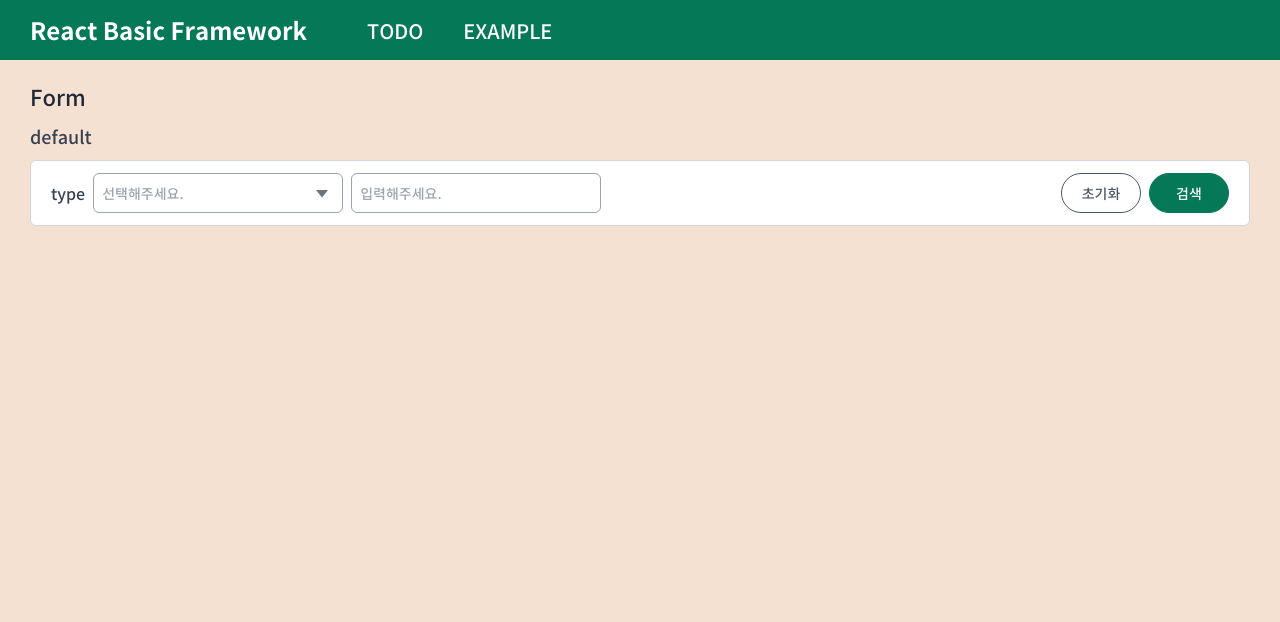
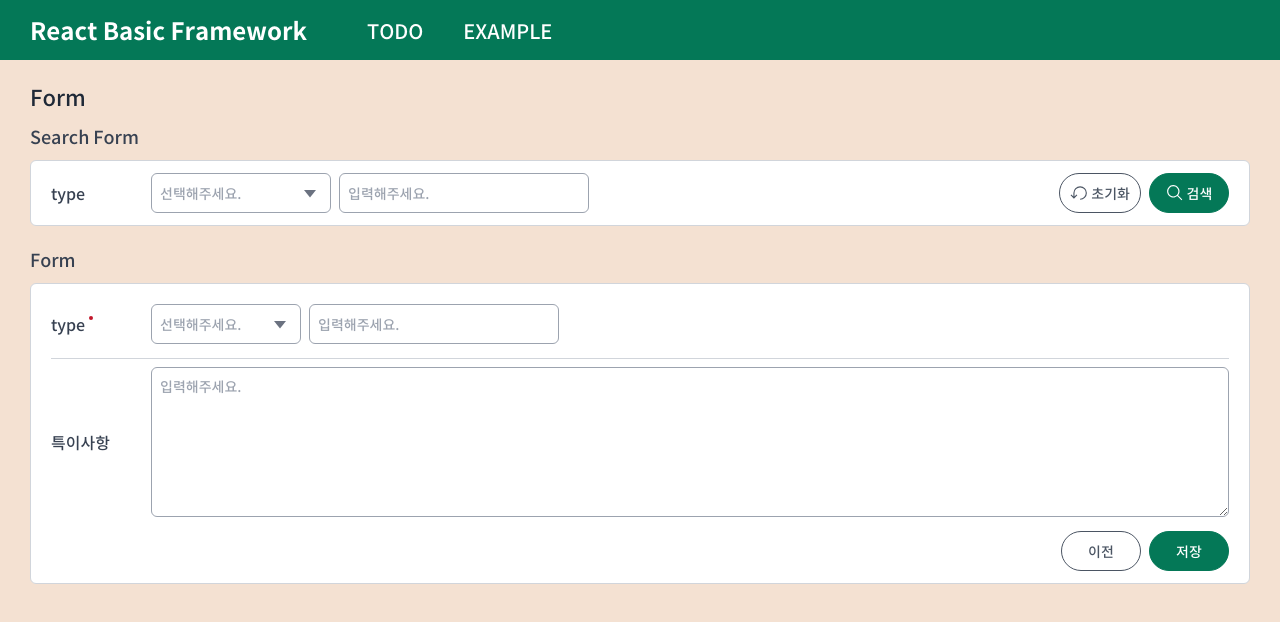
Before and after one commit to jun0108/react-framework-styled-components, a React (Vite) app: page /examples/form in a window 1280 px wide. Shown: the top 622 px of the page. Built offline with nearby package versions, Linux system fonts and the light colour scheme.

Commit message:
Feat(Form): base style 추가

```diff
--- a/auto-imports.d.ts
+++ b/auto-imports.d.ts
@@ -27,6 +27,7 @@ declare global {
   const DropdownPlaceholder: typeof import('./src/styles/components/Dropdown')['DropdownPlaceholder']
   const DropdownWrapper: typeof import('./src/styles/components/Dropdown')['DropdownWrapper']
   const Form: typeof import('./src/styles/layout/Wrapper')['Form']
+  const FormItem: typeof import('./src/styles/layout/Wrapper')['FormItem']
   const Header: typeof import('./src/styles/layout/Header')['Header']
   const HeaderItem: typeof import('./src/styles/layout/Header')['HeaderItem']
   const HeaderList: typeof import('./src/styles/layout/Header')['HeaderList']
--- a/src/components/CmInput.tsx
+++ b/src/components/CmInput.tsx
@@ -2,6 +2,7 @@ import { useState } from "react"
 import { TextfieldLabel, TextfieldWrapper, TextfieldMessage, TextfieldInput } from "~/styles/components/Textfield"
 
 export interface IInput {
+	style?: React.CSSProperties;
   type?: "text" | "password" | "number";
   value: string;
   placeholder?: string;
@@ -11,10 +12,11 @@ export interface IInput {
 	validMessage?: string;
 	disabled?: boolean;
 	readonly?: boolean;
+  required?: boolean;
   onChange: (e: React.ChangeEvent<HTMLInputElement>) => void;
 }
 
-function CmInput({ type = "text", value, 	placeholder = "입력해주세요.", labelPosition = "vertical", label, disabled = false, readonly = false, isValid = false, validMessage, onChange }: IInput) {
+function CmInput({ style ,type = "text", value, 	placeholder = "입력해주세요.", labelPosition = "vertical", label, disabled = false, readonly = false, isValid = false, required = false, validMessage, onChange }: IInput) {
 	const [inputValue, setInputValue] = useState<string>(value)
 
 	const handleChange = (e: React.ChangeEvent<HTMLInputElement>) => {
@@ -24,9 +26,9 @@ function CmInput({ type = "text", value, 	placeholder = "입력해주세요.", l
 
 	return (
 		<TextfieldWrapper $labelPosition={labelPosition}>
-			{label && <TextfieldLabel $labelPosition={labelPosition}>{label}</TextfieldLabel>}
+			{label && <TextfieldLabel $required={required} $labelPosition={labelPosition}><span>{label}</span></TextfieldLabel>}
 			<div>
-				<TextfieldInput type={type} value={inputValue} placeholder={placeholder} disabled={disabled} readOnly={readonly} onChange={handleChange} $isValid={isValid}/>
+				<TextfieldInput style={style} type={type} value={inputValue} placeholder={placeholder} disabled={disabled} readOnly={readonly} onChange={handleChange} $isValid={isValid}/>
 				{isValid && <TextfieldMessage>{validMessage}</TextfieldMessage>}
 			</div>
 		</TextfieldWrapper>
--- a/src/components/CmTextarea.tsx
+++ b/src/components/CmTextarea.tsx
@@ -2,6 +2,7 @@ import { useState } from "react"
 import { TextfieldLabel, TextfieldWrapper,TextfieldMessage, TextfieldTextarea } from "~/styles/components/Textfield"
 
 export interface ITextarea {
+	style?: React.CSSProperties;
   value: string;
   placeholder?: string;
   labelPosition?: "vertical" | "horizontal";
@@ -11,10 +12,11 @@ export interface ITextarea {
 	validMessage?: string;
 	disabled?: boolean;
 	readonly?: boolean;
+  required?: boolean;
   onChange: (e: React.ChangeEvent<HTMLTextAreaElement>) => void;
 }
 
-function CmTextarea({ value, placeholder = "입력해주세요.", labelPosition = "vertical", label, resize = "vertical", disabled = false, readonly = false,  isValid = false,validMessage, onChange }: ITextarea) {
+function CmTextarea({ style, value, placeholder = "입력해주세요.", labelPosition = "vertical", label, resize = "vertical", disabled = false, readonly = false,  isValid = false, validMessage, required = false, onChange }: ITextarea) {
 	const [inputValue, setInputValue] = useState<string>(value)
 
 	const handleChange = (e: React.ChangeEvent<HTMLTextAreaElement>) => {
@@ -24,9 +26,9 @@ function CmTextarea({ value, placeholder = "입력해주세요.", labelPosition
 
 	return (
 		<TextfieldWrapper $labelPosition={labelPosition}>
-			{label && <TextfieldLabel $labelPosition={labelPosition}>{label}</TextfieldLabel>}
+			{label && <TextfieldLabel $required={required} $labelPosition={labelPosition}><span>{label}</span></TextfieldLabel>}
 			<div>
-				<TextfieldTextarea value={inputValue} placeholder={placeholder} disabled={disabled} readOnly={readonly} onChange={handleChange} $isValid={isValid} $resize={resize}/>
+				<TextfieldTextarea style={style} value={inputValue} placeholder={placeholder} disabled={disabled} readOnly={readonly} onChange={handleChange} $isValid={isValid} $resize={resize}/>
 				{isValid && <TextfieldMessage>{validMessage}</TextfieldMessage>}
 			</div>
 		</TextfieldWrapper>
--- a/src/components/Cmdropdown.tsx
+++ b/src/components/Cmdropdown.tsx
@@ -4,21 +4,22 @@ import { TextfieldLabel, TextfieldMessage } from "~/styles/components/Textfield"
 import { CSSTransition } from "react-transition-group"
 import Icon from "./Icon"
 
-interface Option {
+interface IDropdownOption {
   label: string;
   value: string;
 }
-interface DropdownProps {
+interface IDropdown {
 	style?: React.CSSProperties;
-  options: Option[];
+  options: IDropdownOption[];
   mode?: "single" | "multiple";
-  value: string | string[]; // ✅ 부모에서 전달받는 선택된 값
+  value: string | string[];
   labelPosition?: "vertical" | "horizontal";
   label?: string;
   isValid?: boolean;
   validMessage?: string;
   disabled?: boolean;
   readonly?: boolean;
+  required?: boolean;
   placeholder?: string;
   onChange?: (selected: string | string[]) => void;
 }
@@ -34,9 +35,10 @@ const CmDropdown = ({
 	validMessage,
 	disabled = false,
 	readonly = false,
+	required = false,
 	placeholder = "선택해주세요.",
 	onChange,
-}: DropdownProps) => {
+}: IDropdown) => {
 	const [isOpen, setIsOpen] = useState(false)
 	const dropdownRef = useRef<HTMLDivElement>(null)
 	const optionsListRef = useRef<HTMLDivElement>(null)
@@ -78,7 +80,7 @@ const CmDropdown = ({
 
 	return (
 		<DropdownWrapper ref={dropdownRef} $labelPosition={labelPosition}>
-			{label && <TextfieldLabel $labelPosition={labelPosition}>{label}</TextfieldLabel>}
+			{label && <TextfieldLabel $required={required} $labelPosition={labelPosition}><span>{label}</span></TextfieldLabel>}
 			<div>
 				<DropdownInput style={style} $readonly={readonly} $disabled={disabled} $isValid={isValid} onClick={toggleDropdown}>
 					{Array.isArray(value) && value.length === 0
--- a/src/pages/examples/Form.tsx
+++ b/src/pages/examples/Form.tsx
@@ -1,10 +1,12 @@
 import { useState } from "react"
 import CmDropdown from "~/components/Cmdropdown"
 import CmInput from "~/components/CmInput"
-import { PageSubTitle, PageTitle, SearchForm, SearchFormForm, SearchFormButton } from "~/styles/layout/Wrapper"
+import CmTextarea from "~/components/CmTextarea"
+import Icon from "~/components/Icon"
+import { PageSubTitle, PageTitle, SearchForm, SearchFormForm, SearchFormButton, Form, FormItem, FormButton } from "~/styles/layout/Wrapper"
 
 function ExampleForm() {
-	const [form, setForm] = useState({
+	const [searchForm, setSearchForm] = useState({
 		type: '',
 		typeOptions: [
 			{ label: "Option 1", value: "Value 1" },
@@ -13,43 +15,82 @@ function ExampleForm() {
 		keyword: '',
 	})
 
-	const handleChange = (e: React.ChangeEvent<HTMLInputElement>) => {
+	const handleChange = (e: React.ChangeEvent<HTMLInputElement | HTMLTextAreaElement>) => {
 		const { name, value } = e.target
-		setForm((prev) => ({ ...prev, [name]: value }))
+		setSearchForm((prev) => ({ ...prev, [name]: value }))
 	}
 
 	const handleDropdownChange = (selected: string | string[]) => {
-		setForm((prev) => ({ ...prev, type: Array.isArray(selected) ? selected.join(", ") : selected }))
+		setSearchForm((prev) => ({ ...prev, type: Array.isArray(selected) ? selected.join(", ") : selected }))
 	}
 
 	return (
 		<div>
 			<PageTitle>Form</PageTitle>
-			<PageSubTitle>default</PageSubTitle>
+			<PageSubTitle>Search Form</PageSubTitle>
 			<SearchForm>
 				<SearchFormForm>
 					<CmDropdown
+						style={{width: "180px"}}
 						label="type"
 						labelPosition="horizontal"
-						value={form.type}
-						options={form.typeOptions}
+						value={searchForm.type}
+						options={searchForm.typeOptions}
 						onChange={handleDropdownChange}
 					/>
 					<CmInput
 						type="text"
-						value={form.keyword}
+						value={searchForm.keyword}
 						onChange={handleChange}
 					/>
 				</SearchFormForm>
 				<SearchFormButton>
 					<button type="button" className="btn__line--gray-md">
+						<Icon name="reset__line--4b5" alt="초기화" width='18' height='18'/>
 						초기화
 					</button>
 					<button type="button" className="btn__full--primary-md">
+						<Icon name="search__line--fff" alt="검색" width='18' height='18'/>
 						검색
 					</button>
 				</SearchFormButton>
 			</SearchForm>
+			<PageSubTitle>Form</PageSubTitle>
+			<Form>
+				<FormItem>
+					<CmDropdown
+						style={{width: "150px"}}
+						label="type"
+						labelPosition="horizontal"
+						required
+						value={searchForm.type}
+						options={searchForm.typeOptions}
+						onChange={handleDropdownChange}
+					/>
+					<CmInput
+						type="text"
+						value={searchForm.keyword}
+						onChange={handleChange}
+					/>
+				</FormItem>
+				<FormItem>
+					<CmTextarea
+						style={{width: "100%"}}
+						label="특이사항"
+						labelPosition="horizontal"
+						value={searchForm.keyword}
+						onChange={handleChange}
+					/>
+				</FormItem>
+				<FormButton>
+					<button type="button" className="btn__line--gray-md">
+						이전
+					</button>
+					<button type="button" className="btn__full--primary-md">
+						저장
+					</button>
+				</FormButton>
+			</Form>
 		</div>
 	)
 }
--- a/src/styles/components/Buttons.ts
+++ b/src/styles/components/Buttons.ts
@@ -22,7 +22,9 @@ const btnColor = {
 }
 /* ========================== Mixins ========================== */
 const btnBase = (size: keyof typeof btnSize) => css`
-  display: inline-block;
+  display: flex;
+  justify-content: center;
+  align-items: center;
   width: max-content;
   min-width: ${btnSize[size].minWidth};
   height: ${btnSize[size].height};
@@ -30,6 +32,9 @@ const btnBase = (size: keyof typeof btnSize) => css`
   border-radius: calc(${btnSize[size].height} / 2);
   cursor: pointer;
   transition: var(--transition);
+  img {
+    margin-right: 3px;
+  }
 `
 const btnVariable = (type: "solid" | "line", color: keyof typeof btnColor.solid) => css`
   ${typo({ size: "var(--font-size-14)", weight: 500,  color: btnColor[type][color].text })};
--- a/src/styles/components/Dropdown.ts
+++ b/src/styles/components/Dropdown.ts
@@ -7,6 +7,9 @@ export const DropdownWrapper = styled.div<{ $labelPosition: "vertical" | "horizo
   flex-direction: ${({ $labelPosition }) => ($labelPosition === "vertical" ? "column" : "row")};
   > div {
     position: relative;
+    display: flex;
+    flex-direction: column;
+    height: var(--form-height-md);
   }
 `
 
@@ -17,8 +20,8 @@ export const DropdownInput = styled.div<{ $disabled: boolean, $readonly: boolean
   display: flex;
   justify-content: space-between;
   align-items: center;
-  min-width: 250px;
-  width: 100%;
+  flex: 1 1 0%;
+  min-width: 150px;
   height: var(--form-height-md);
   padding: 0 8px;
   background: var(--color-white);
--- a/src/styles/components/Textfield.ts
+++ b/src/styles/components/Textfield.ts
@@ -6,15 +6,37 @@ import { typo } from '~/styles/helpers/mixins'
 /* ========================== Mixins ========================== */
 
 /* ========================== Styles ========================== */
-export const TextfieldLabel = styled.label<{ $labelPosition: "vertical" | "horizontal" }>`
+export const TextfieldLabel = styled.label<{ $required: boolean, $labelPosition: "vertical" | "horizontal" }>`
   ${typo({ size: "var(--font-size-16)", weight: 500, color: "var(--color-gray-800)"})};
-  margin: ${({ $labelPosition }) => ($labelPosition === "vertical" ? "0 0 4px 0" : "0 8px 0 0")};
+  margin: ${({ $labelPosition }) => ($labelPosition === "vertical" ? "0 0 4px 0" : "0 10px 0 0")};
+  width: ${({ $labelPosition }) => ($labelPosition === "vertical" ? "auto" : "90px")};
+  span {
+    position: relative;
+    &::after {
+      content: '';
+      position: absolute;
+      top: 4px;
+      right: -8px;
+      display: ${({ $required }) => ($required ? "inline-block" : "none")};
+      width: 4px;
+      height: 4px;
+      background-color: var(--color-red-900);
+      border-radius: var(--radius-full);
+    }
+  }
 `
 
 export const TextfieldWrapper = styled.div<{ $labelPosition: "vertical" | "horizontal" }>`
   display: flex;
   align-items: ${({ $labelPosition }) => ($labelPosition === "vertical" ? "flex-start" : "center")};
   flex-direction: ${({ $labelPosition }) => ($labelPosition === "vertical" ? "column" : "row")};
+  width: 100%;
+  > div {
+    display: flex;
+    flex-direction: column;
+    height: 100%;
+    flex: 1 1 0%;
+  }
 `
 
 export const TextfieldMessage = styled.p`
@@ -25,6 +47,7 @@ export const TextfieldInput = styled.input<{ $isValid: boolean }>`
   ${({ $isValid }) =>
 		typo({size: "var(--font-size-14)", weight: 500, color: $isValid ? "var(--color-red-900)" : "var(--color-gray-900)"})
 };
+width: fit-content;
   min-width: 250px;
   height: var(--form-height-md);
   padding: 0 8px;
@@ -57,6 +80,7 @@ export const TextfieldTextarea = styled.textarea<{ $isValid: boolean, $resize: "
   ${({ $isValid }) =>
 		typo({size: "var(--font-size-14)", weight: 500, color: $isValid ? "var(--color-red-900)" : "var(--color-gray-900)"})
 };
+width: fit-content;
   display: flex;
   min-width: 250px;
   min-height: 150px;
--- a/src/styles/layout/Wrapper.ts
+++ b/src/styles/layout/Wrapper.ts
@@ -80,7 +80,7 @@ export const SearchForm = styled.div`
   display: flex;
   flex-wrap: wrap;
   background-color: var(--color-white);
-  padding: 12px 20px;
+  padding: 0 20px 12px 20px;
   border: 1px solid var(--color-gray-400);
   border-radius: var(--radius-md);
   margin-bottom: 20px;
@@ -89,9 +89,34 @@ export const SearchFormForm = styled.form`
   ${space({x:'8px'})};
   display: flex;
   flex: 1 1 0%;
-  margin-right: 12px;
+  margin: 12px 12px 0 0;
 `
 export const SearchFormButton = styled.div`
   ${space({x:'8px'})};
   display: flex;
+  margin-top: 12px;
 `
+export const Form = styled.form`
+  ${space({y:'6px'})};
+  display: flex;
+  flex-direction: column;
+  background-color: var(--color-white);
+  padding: 12px 20px;
+  border: 1px solid var(--color-gray-400);
+  border-radius: var(--radius-md);
+  margin-bottom: 20px;
+`
+export const FormItem = styled.div`
+  ${space({x:'8px'})};
+  display: flex;
+  padding: 8px 0;
+  border-top: 1px solid var(--color-gray-400);
+  &:first-child {
+    border-top: 0;
+  }
+`
+export const FormButton = styled.div`
+  ${space({x:'8px'})};
+  display: flex;
+  justify-content: flex-end;
+`
```
Also changed, not shown: public/icon/reset__line--4b5.svg (added), public/icon/search__line--fff.svg (added).
